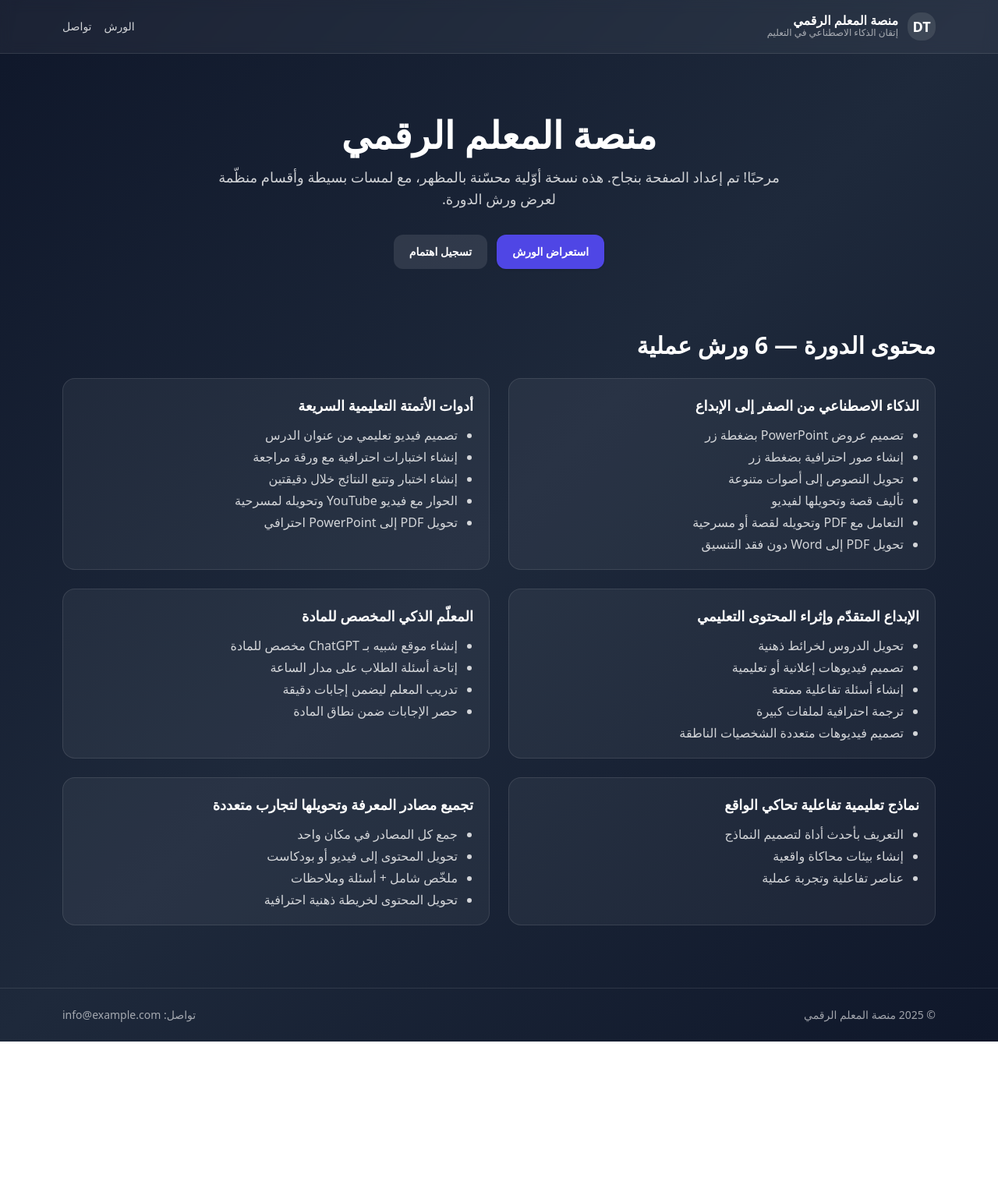
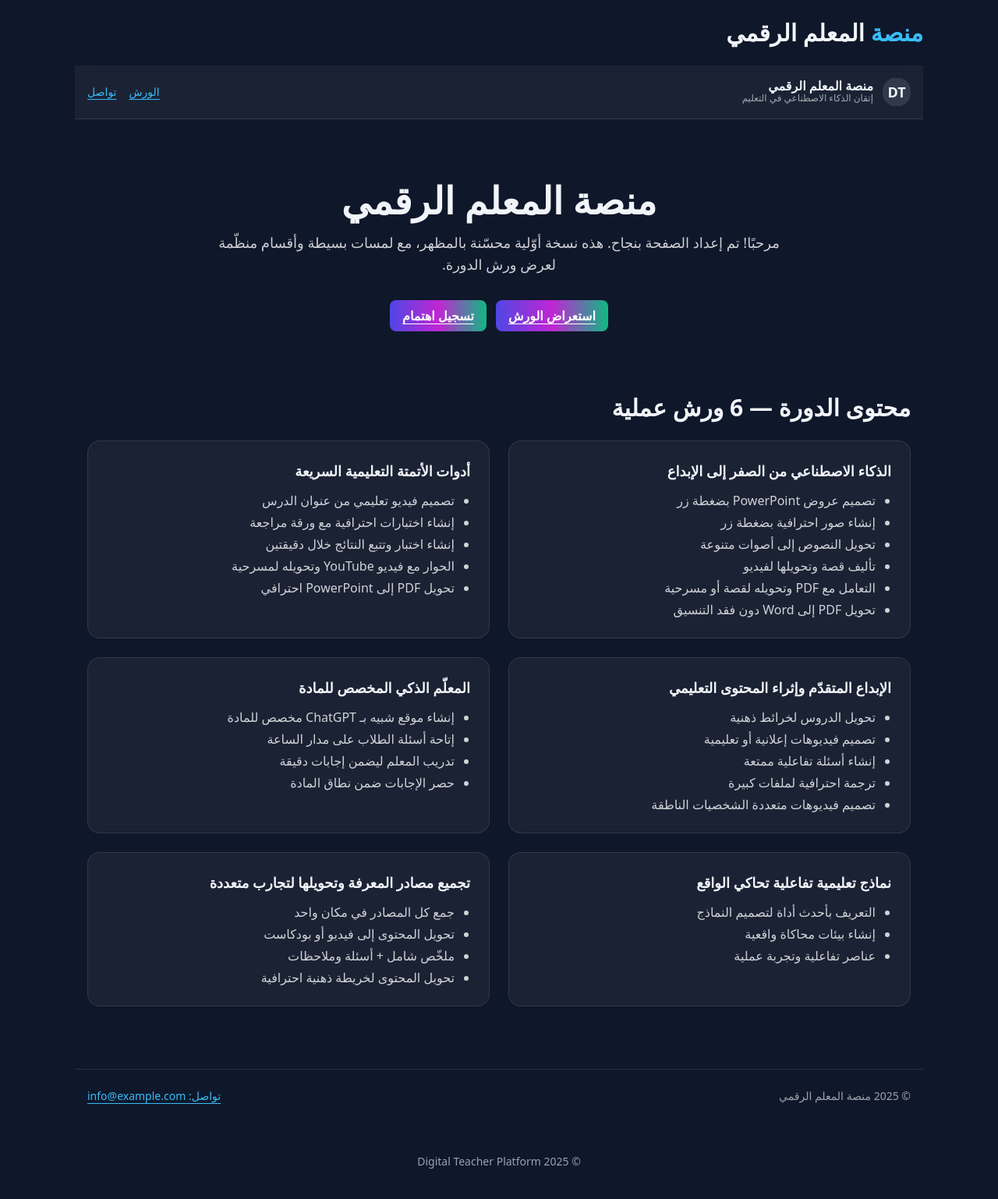
Before and after one commit to ahmed2001amer9-afk/digital-teacher-platform, a Next.js app: page / in a window 1280 px wide. Shown: the whole page at 78% size. Before the commit the page ends 1336 px from the top, so only its background shows below. Built offline with nearby package versions, Linux system fonts and the light colour scheme.

Commit message:
Update layout.js

```diff
--- a/app/layout.js
+++ b/app/layout.js
@@ -1,14 +1,32 @@
-import './globals.css';
+// app/layout.js
+import '../styles/globals.css';
 
 export const metadata = {
   title: 'منصة المعلم الرقمي',
-  description: 'منصة دورات الذكاء الاصطناعي للمعلمين',
+  description: 'إتقان الذكاء الاصطناعي في التعليم',
 };
 
 export default function RootLayout({ children }) {
   return (
     <html lang="ar" dir="rtl">
-      <body>{children}</body>
+      <body className="min-h-screen bg-slate-900 text-slate-100 antialiased">
+        <div className="mx-auto max-w-6xl px-4 sm:px-6 lg:px-8">
+          {/* رأس الصفحة */}
+          <header className="py-6 flex items-center justify-between">
+            <h1 className="text-2xl sm:text-3xl font-bold">
+              <span className="text-sky-400">منصة</span> المعلم الرقمي
+            </h1>
+          </header>
+
+          {/* المحتوى */}
+          {children}
+
+          {/* تذييل */}
+          <footer className="py-10 text-center text-slate-400 text-sm">
+            © {new Date().getFullYear()} Digital Teacher Platform
+          </footer>
+        </div>
+      </body>
     </html>
   );
 }
```
